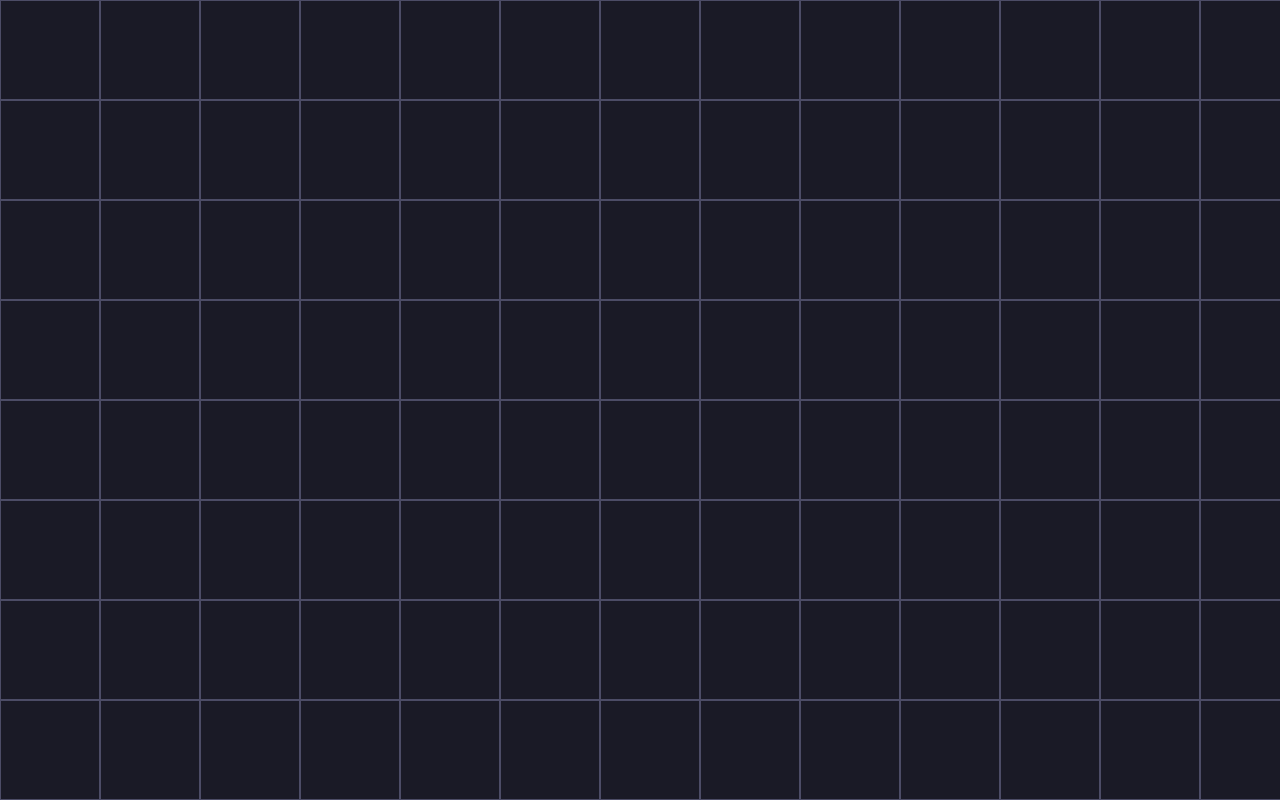
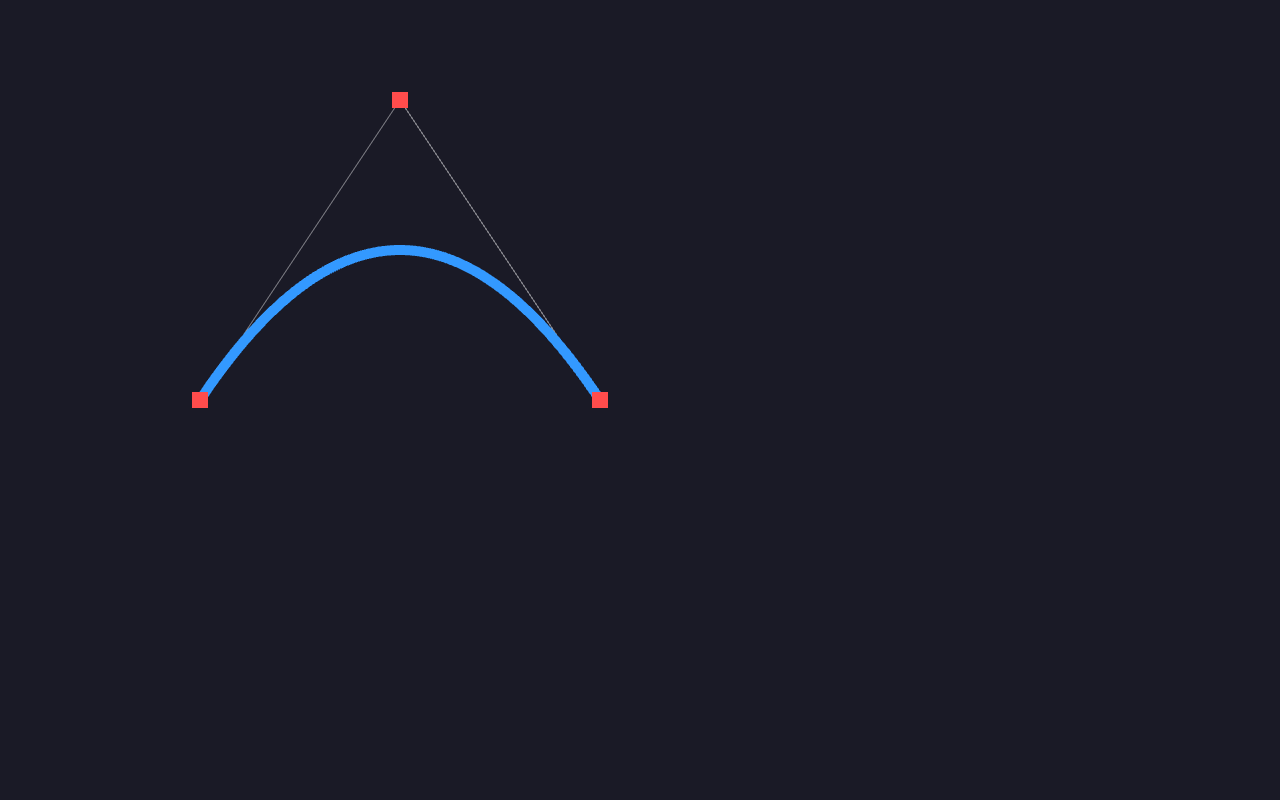
Before and after one commit to bigmistqke/view.gl, a website built with Vite: page dev/index.html in a window 1280 px wide. Built offline with nearby package versions, Linux system fonts and the light colour scheme.

Commit message:
add bezier demo

```diff
--- /dev/null
+++ b/dev/bezier.ts
@@ -0,0 +1,428 @@
+import { view } from 'view.gl'
+import { attribute, compile, glsl, interleave, uniform } from 'view.gl/tag'
+import { createElement, cursor } from './utils'
+
+// Create canvas and WebGL context
+const canvas = createElement('canvas')
+canvas.width = window.innerWidth
+canvas.height = window.innerHeight
+const gl = canvas.getContext('webgl2', { antialias: true })!
+
+if (!gl) {
+  throw new Error('WebGL not supported')
+}
+
+// Application state containing control points and view transformation
+const state = {
+  position: { x: 0, y: 0 }, // Pan offset in screen pixels
+  scale: 1, // Zoom level
+  controlPoints: [
+    { x: 200, y: 400 }, // P0: Start point of the bezier curve
+    { x: 400, y: 100 }, // P1: Control point (influences curvature)
+    { x: 600, y: 400 }, // P2: End point of the bezier curve
+  ] as const,
+  dragIndex: -1, // Index of control point being dragged (-1 = none)
+}
+
+/**********************************************************************************/
+/*                                                                                */
+/*                                      Utils                                     */
+/*                                                                                */
+/**********************************************************************************/
+
+// Convert screen coordinates (pixels) to world coordinates
+// This allows us to work in a consistent coordinate system regardless of zoom/pan
+function screenToWorld(screenX: number, screenY: number) {
+  return {
+    x: (screenX - state.position.x) / state.scale,
+    y: (screenY - state.position.y) / state.scale,
+  }
+}
+
+// Convert world coordinates back to screen coordinates for rendering
+function worldToScreen(worldX: number, worldY: number) {
+  return {
+    x: worldX * state.scale + state.position.x,
+    y: worldY * state.scale + state.position.y,
+  }
+}
+
+// Check if a click/touch is near a control point
+// Used for interactive dragging of control points
+function getControlPointAt(x: number, y: number, threshold = 20) {
+  for (let i = 0; i < state.controlPoints.length; i++) {
+    const screen = worldToScreen(state.controlPoints[i]!.x, state.controlPoints[i]!.y)
+    const dx = x - screen.x
+    const dy = y - screen.y
+    // Use distance squared to avoid expensive sqrt calculation
+    if (dx * dx + dy * dy < threshold * threshold) {
+      return i
+    }
+  }
+  return -1
+}
+
+/**********************************************************************************/
+/*                                                                                */
+/*                                  Event Handlers                                */
+/*                                                                                */
+/**********************************************************************************/
+
+// Handle mouse/touch interaction for dragging control points or panning the view
+canvas.addEventListener('pointerdown', event => {
+  const hitIndex = getControlPointAt(event.clientX, event.clientY)
+
+  if (hitIndex >= 0) {
+    // User clicked on a control point - enable dragging
+    state.dragIndex = hitIndex
+    cursor(event, event => {
+      const world = screenToWorld(event.clientX, event.clientY)
+      state.controlPoints[state.dragIndex] = world
+      render()
+    })
+  } else {
+    // User clicked on empty space - enable panning
+    cursor(event, event => {
+      state.position.x -= event.deltaX
+      state.position.y -= event.deltaY
+      render()
+    })
+  }
+})
+
+// Handle mouse wheel for zooming (with zoom-to-cursor behavior)
+canvas.addEventListener(
+  'wheel',
+  event => {
+    const rect = canvas.getBoundingClientRect()
+    const mouseX = event.clientX - rect.left
+    const mouseY = event.clientY - rect.top
+
+    const scaleFactor = event.deltaY > 0 ? 0.95 : 1.05
+    const oldScale = state.scale
+    const newScale = Math.max(0.1, Math.min(10, oldScale * scaleFactor))
+
+    // Calculate the world coordinate under the mouse cursor before scaling
+    const worldX = (mouseX - state.position.x) / oldScale
+    const worldY = (mouseY - state.position.y) / oldScale
+
+    // Update scale
+    state.scale = newScale
+
+    // Adjust pan offset to keep the same world point under the cursor
+    // This creates the "zoom to cursor" effect
+    state.position.x = mouseX - worldX * newScale
+    state.position.y = mouseY - worldY * newScale
+
+    render()
+  },
+  { passive: true },
+)
+
+// Handle window resizing
+window.addEventListener('resize', () => {
+  canvas.width = window.innerWidth
+  canvas.height = window.innerHeight
+  render()
+})
+
+/**********************************************************************************/
+/*                                                                                */
+/*                                     Shaders                                    */
+/*                                                                                */
+/**********************************************************************************/
+
+// Vertex shader for the bezier curve
+// This shader evaluates the bezier curve on the GPU and creates the triangle strip
+const curveVertex = glsl`#version 300 es
+// Attributes (per-vertex data)
+${interleave('data', [
+  attribute.float('a_t'),
+  attribute.float('a_side'),
+])}     // Bezier parameter t ∈ [0,1]
+
+// Uniforms (shared data for all vertices)
+${uniform.vec2('u_resolution')}   // Canvas size in pixels
+${uniform.vec2('u_offset')}       // Pan offset in pixels
+${uniform.float('u_scale')}       // Zoom level
+${uniform.vec2('u_p0')}          // Control point P0 (start)
+${uniform.vec2('u_p1')}          // Control point P1 (control)
+${uniform.vec2('u_p2')}          // Control point P2 (end)
+${uniform.float('u_thickness')}   // Curve thickness in world units
+
+void main() {
+  // STEP 1: Evaluate the quadratic bezier curve at parameter t
+  // Quadratic bezier formula: B(t) = (1-t)²P0 + 2t(1-t)P1 + t²P2
+  float t = a_t;
+  float s = 1.0 - t;  // s is often used for (1-t) for brevity
+
+  // Calculate the position on the curve
+  vec2 position = s * s * u_p0 +         // (1-t)² * P0
+                  2.0 * s * t * u_p1 +   // 2(1-t)t * P1
+                  t * t * u_p2;          // t² * P2
+
+  // STEP 2: Calculate the tangent vector at this point
+  // The derivative of the bezier curve gives us the tangent
+  // B'(t) = 2(1-t)(P1-P0) + 2t(P2-P1)
+  vec2 tangent = 2.0 * s * (u_p1 - u_p0) + 2.0 * t * (u_p2 - u_p1);
+
+  // STEP 3: Create a normal vector (perpendicular to tangent)
+  // Rotate tangent 90 degrees: (x,y) → (-y,x)
+  vec2 normal = normalize(vec2(-tangent.y, tangent.x));
+
+  // STEP 4: Offset the curve position to create thickness
+  // Move the vertex perpendicular to the curve by thickness * side
+  vec2 offsetPosition = position + normal * u_thickness * a_side;
+
+  // STEP 5: Transform from world space to screen space
+  vec2 screenPos = offsetPosition * u_scale + u_offset;
+
+  // STEP 6: Convert to clip space (OpenGL's coordinate system)
+  // Screen space: (0,0) is top-left, (width,height) is bottom-right
+  // Clip space: (-1,-1) is bottom-left, (1,1) is top-right
+  vec2 clipPos = (screenPos / u_resolution) * 2.0 - 1.0;
+  clipPos.y = -clipPos.y;  // Flip Y to match screen coordinates
+
+  gl_Position = vec4(clipPos, 0, 1);
+}`
+
+// Fragment shader for the bezier curve
+// Simple solid color for now - could be extended for gradients, textures, etc.
+const curveFragment = glsl`#version 300 es
+precision mediump float;
+out vec4 fragColor;
+
+void main() {
+  // Output a solid blue color for the curve
+  vec3 curveColor = vec3(0.2, 0.6, 1.0);
+  fragColor = vec4(curveColor, 1.0);
+}`
+
+// Vertex shader for control points (rendered as small squares)
+const pointVertex = glsl`#version 300 es
+${attribute.vec2('a_vertex')}      // Quad vertex position (-1 to 1)
+${uniform.vec2('u_resolution')}     // Canvas size
+${uniform.vec2('u_offset')}         // Pan offset
+${uniform.float('u_scale')}         // Zoom level
+${uniform.vec2('u_pointPos')}       // Control point position in world space
+
+void main() {
+  // Create a small square around the control point position
+  vec2 screenPos = (u_pointPos * u_scale + u_offset) + a_vertex * 8.0;
+
+  // Transform to clip space
+  vec2 clipPos = (screenPos / u_resolution) * 2.0 - 1.0;
+  clipPos.y = -clipPos.y;
+  gl_Position = vec4(clipPos, 0, 1);
+}`
+
+// Fragment shader for control points
+const pointFragment = glsl`#version 300 es
+precision mediump float;
+out vec4 fragColor;
+
+void main() {
+  // Red color for control points
+  fragColor = vec4(1.0, 0.3, 0.3, 1.0);
+}`
+
+// Vertex shader for control polygon lines
+// The control polygon connects P0→P1→P2 and helps visualize the curve construction
+const lineVertex = glsl`#version 300 es
+${attribute.vec2('a_position')}     // Line vertex position
+${uniform.vec2('u_resolution')}      // Canvas size
+${uniform.vec2('u_offset')}          // Pan offset
+${uniform.float('u_scale')}          // Zoom level
+
+void main() {
+  // Transform world position to screen space then clip space
+  vec2 screenPos = a_position * u_scale + u_offset;
+  vec2 clipPos = (screenPos / u_resolution) * 2.0 - 1.0;
+  clipPos.y = -clipPos.y;
+  gl_Position = vec4(clipPos, 0, 1);
+}`
+
+// Fragment shader for control polygon lines
+const lineFragment = glsl`#version 300 es
+precision mediump float;
+out vec4 fragColor;
+
+void main() {
+  // Semi-transparent gray for control polygon
+  fragColor = vec4(0.5, 0.5, 0.5, 0.5);
+}`
+
+/**********************************************************************************/
+/*                                                                                */
+/*                                  Create Programs                                */
+/*                                                                                */
+/**********************************************************************************/
+
+// Compile shaders and create shader programs
+const { program: curveProgram, schema: curveSchema } = compile(gl, curveVertex, curveFragment)
+const curveView = view(gl, curveProgram, curveSchema)
+
+const { program: pointProgram, schema: pointSchema } = compile(gl, pointVertex, pointFragment)
+const pointView = view(gl, pointProgram, pointSchema)
+
+const { program: lineProgram, schema: lineSchema } = compile(gl, lineVertex, lineFragment)
+const lineView = view(gl, lineProgram, lineSchema)
+
+/**********************************************************************************/
+/*                                                                                */
+/*                              Triangle Strip Generation                         */
+/*                                                                                */
+/**********************************************************************************/
+
+// Number of segments to divide the curve into
+// More segments = smoother curve but more vertices
+const curveSegments = 100
+
+// Generate the vertex data for the triangle strip
+// We create pairs of vertices along the curve that will form the strip
+function generateTriangleStrip() {
+  // The triangle strip will connect these vertices like this:
+  // t=0:     [L0]-[R0]
+  //           |  / |
+  // t=0.1:   [L1]-[R1]
+  //           |  \ |
+  // t=0.2:   [L2]-[R2]
+  // etc...
+
+  return new Float32Array(
+    (function* () {
+      for (let i = 0; i <= curveSegments; i++) {
+        const t = i / curveSegments
+        yield t
+        yield -1
+        yield t
+        yield 1
+      }
+    })(),
+  )
+  /*
+  return {
+    t: new Float32Array(
+      (function* () {
+        for (let i = 0; i <= curveSegments; i++) {
+          const t = i / curveSegments
+          yield t
+          yield t
+        }
+      })(),
+    ),
+    side: new Float32Array(
+      (function* () {
+        for (let i = 0; i <= curveSegments; i++) {
+          yield -1
+          yield 1
+        }
+      })(),
+    ),
+  } */
+}
+
+// Generate and upload triangle strip data to GPU
+const stripData = generateTriangleStrip()
+curveView.interleavedAttributes.data.set(stripData)
+// curveView.attributes.a_side.set(stripData.side)
+
+// prettier-ignore
+// Create geometry for control points (a simple quad)
+const pointVertices = new Float32Array([
+  -1, -1, // Bottom-left
+   1, -1, // Bottom-right
+  -1,  1, // Top-left
+  -1,  1, // Top-left (repeated for second triangle)
+   1, -1, // Bottom-right (repeated for second triangle)
+   1,  1, // Top-right
+])
+pointView.attributes.a_vertex.set(pointVertices)
+
+// Update control polygon line data when control points change
+function updateLineData() {
+  const lineVerticesData = new Float32Array([
+    state.controlPoints[0].x,
+    state.controlPoints[0].y, // P0
+    state.controlPoints[1].x,
+    state.controlPoints[1].y, // P1
+    state.controlPoints[1].x,
+    state.controlPoints[1].y, // P1 (repeated)
+    state.controlPoints[2].x,
+    state.controlPoints[2].y, // P2
+  ])
+  lineView.attributes.a_position.set(lineVerticesData)
+}
+
+updateLineData()
+
+/**********************************************************************************/
+/*                                                                                */
+/*                                  Render Function                               */
+/*                                                                                */
+/**********************************************************************************/
+
+function render() {
+  // Update canvas size if window was resized
+  if (canvas.width !== window.innerWidth || canvas.height !== window.innerHeight) {
+    canvas.width = window.innerWidth
+    canvas.height = window.innerHeight
+  }
+
+  // Set up WebGL viewport and clear the canvas
+  gl.viewport(0, 0, canvas.width, canvas.height)
+  gl.clearColor(0.1, 0.1, 0.15, 1) // Dark background
+  gl.clear(gl.COLOR_BUFFER_BIT)
+
+  // Enable alpha blending for transparency
+  gl.enable(gl.BLEND)
+  gl.blendFunc(gl.SRC_ALPHA, gl.ONE_MINUS_SRC_ALPHA)
+
+  // Update line data when control points change
+  updateLineData()
+
+  // STEP 1: Render control polygon lines
+  gl.useProgram(lineProgram)
+  lineView.attributes.a_position.bind()
+
+  lineView.uniforms.u_resolution.set(canvas.width, canvas.height)
+  lineView.uniforms.u_offset.set(state.position.x, state.position.y)
+  lineView.uniforms.u_scale.set(state.scale)
+
+  gl.drawArrays(gl.LINES, 0, 4) // 2 lines × 2 vertices = 4 vertices
+
+  // STEP 2: Render bezier curve as triangle strip
+  gl.useProgram(curveProgram)
+  curveView.interleavedAttributes.data.bind()
+
+  // Set uniforms for curve rendering
+  curveView.uniforms.u_resolution.set(canvas.width, canvas.height)
+  curveView.uniforms.u_offset.set(state.position.x, state.position.y)
+  curveView.uniforms.u_scale.set(state.scale)
+  curveView.uniforms.u_p0.set(state.controlPoints[0].x, state.controlPoints[0].y)
+  curveView.uniforms.u_p1.set(state.controlPoints[1].x, state.controlPoints[1].y)
+  curveView.uniforms.u_p2.set(state.controlPoints[2].x, state.controlPoints[2].y)
+  curveView.uniforms.u_thickness.set(5.0) // Curve thickness in world units
+
+  // Draw the triangle strip
+  // Total vertices = (segments + 1) × 2 (left and right side for each t)
+  gl.drawArrays(gl.TRIANGLE_STRIP, 0, (curveSegments + 1) * 2)
+  curveView.interleavedAttributes.data.unbind()
+
+  // STEP 3: Render control points on top
+  gl.useProgram(pointProgram)
+  pointView.attributes.a_vertex.bind()
+
+  pointView.uniforms.u_resolution.set(canvas.width, canvas.height)
+  pointView.uniforms.u_offset.set(state.position.x, state.position.y)
+  pointView.uniforms.u_scale.set(state.scale)
+
+  // Draw each control point
+  for (const point of state.controlPoints) {
+    pointView.uniforms.u_pointPos.set(point.x, point.y)
+    gl.drawArrays(gl.TRIANGLES, 0, 6) // 2 triangles × 3 vertices = 6 vertices
+  }
+}
+
+// Initial render
+render()
--- a/dev/grid.ts
+++ b/dev/grid.ts
@@ -1,22 +1,60 @@
 import { view } from 'view.gl'
 import { attribute, compile, glsl, uniform } from 'view.gl/tag'
-import { cursor } from './utils'
+import { createElement, cursor } from './utils'
 
-const canvas = document.createElement('canvas')
+const canvas = createElement('canvas', { width: window.innerWidth, height: window.innerHeight })
 const gl = canvas.getContext('webgl2', { antialias: false })!
 
 if (!gl) {
   throw new Error('WebGL not supported')
 }
 
-document.body.append(canvas)
-
-canvas.width = window.innerWidth
-canvas.height = window.innerHeight
-
 const state = {
   position: { x: 0, y: 0 },
   scale: 1,
+  elements: [] as Array<ReturnType<typeof createGridElement>>,
+}
+
+const container = createElement('div')
+state.elements.push(createGridElement({ x: 100, y: 100 }))
+
+/**********************************************************************************/
+/*                                                                                */
+/*                                     Utils                                    */
+/*                                                                                */
+/**********************************************************************************/
+
+function createGridElement(position = { x: 0, y: 0 }) {
+  position = {
+    x: (position.x - state.position.x) / state.scale,
+    y: (position.y - state.position.y) / state.scale,
+  }
+
+  const element = createElement('div', {
+    innerText: 'HALLO WORLD',
+    style: `position: fixed;
+z-index: 10;
+left: 0px;
+top: 0px;
+transform-origin: top left;
+background: white;
+padding: 2px;
+border-radius: 2px;`,
+    parentElement: container,
+  })
+
+  function update() {
+    element.style.transform = `translate3d(${state.position.x + position.x * state.scale}px,${
+      state.position.y + position.y * state.scale
+    }px,0) scale(${state.scale})`
+  }
+  update()
+
+  return {
+    element,
+    position,
+    update,
+  }
 }
 
 /**********************************************************************************/
@@ -33,7 +71,16 @@ canvas.addEventListener('pointerdown', event => {
   })
 })
 
-canvas.addEventListener(
+canvas.addEventListener('dblclick', event => {
+  state.elements.push(
+    createGridElement({
+      x: event.clientX,
+      y: event.clientY,
+    }),
+  )
+})
+
+window.addEventListener(
   'wheel',
   event => {
     const rect = canvas.getBoundingClientRect()
@@ -169,6 +216,8 @@ function render() {
   uniforms.u_scale.set(state.scale)
   uniforms.u_thickness.set(1)
 
+  state.elements.forEach(element => element.update())
+
   gl.drawArrays(gl.TRIANGLES, 0, 6)
 }
 render()
--- a/dev/utils.ts
+++ b/dev/utils.ts
@@ -42,3 +42,20 @@ export function cursor(event: PointerEvent, callback: (event: CursorEvent) => vo
 
   return promise
 }
+
+export function createElement<T extends keyof HTMLElementTagNameMap>(
+  tag: T,
+  {
+    parentElement,
+    ...options
+  }: Partial<Omit<HTMLElementTagNameMap[T], 'style'> & { style: string }> = {},
+) {
+  const element = document.createElement(tag)
+  for (const key in options) {
+    element[key] = options[key]
+  }
+
+  ;(parentElement ?? document.body).appendChild(element)
+
+  return element
+}
--- a/src/index.ts
+++ b/src/index.ts
@@ -204,7 +204,7 @@ export function interleavedAttributeView<T extends InterleavedAttributeSchema>(
     const buffer = assertedNotNullish(gl.createBuffer())
 
     // Create VAO to cache attribute state
-    let vao: { bind(): void; dispose(): void } | undefined = undefined
+    let vao: { unbind(): void; bind(): void; dispose(): void } | undefined = undefined
 
     // Get VAO-feature: extension if webgl1, gl if webgl2
     const feature = getVertexArrayObject(gl)
@@ -217,6 +217,9 @@ export function interleavedAttributeView<T extends InterleavedAttributeSchema>(
       }
       feature.bindVertexArray(null)
       vao = {
+        unbind() {
+          feature.bindVertexArray(null)
+        },
         bind() {
           feature.bindVertexArray(vertexArray)
         },
@@ -228,14 +231,19 @@ export function interleavedAttributeView<T extends InterleavedAttributeSchema>(
 
     return {
       bind() {
+        gl.bindBuffer(gl.ARRAY_BUFFER, buffer)
         if (vao) {
           vao.bind()
         } else {
           // Fallback: manual attribute setup
-          gl.bindBuffer(gl.ARRAY_BUFFER, buffer)
           for (const handle of handles) {
             handle()
           }
+        }
+      },
+      unbind() {
+        if (vao) {
+          vao.unbind()
         }
       },
       dispose() {
@@ -245,8 +253,15 @@ export function interleavedAttributeView<T extends InterleavedAttributeSchema>(
         }
       },
       set(value, usage = 'STATIC_DRAW') {
-        gl.bindBuffer(gl.ARRAY_BUFFER, buffer)
+        if (vao) {
+          vao.bind()
+        } else {
+          gl.bindBuffer(gl.ARRAY_BUFFER, buffer)
+        }
         gl.bufferData(gl.ARRAY_BUFFER, value, gl[usage])
+        if (vao) {
+          vao.unbind()
+        }
       },
     } satisfies InterleavedAttributeMethods
   })
--- a/src/types.ts
+++ b/src/types.ts
@@ -461,6 +461,7 @@ export interface InterleavedAttributeMethods<
   T extends InterleavedAttributeLayout[] = InterleavedAttributeLayout[],
 > {
   bind(): void
+  unbind(): void
   set(data: Float32Array, usage?: GLUsage): void
   dispose(): void
 }
```
Also changed, not shown: dev/index.html (+1 -1 lines).
